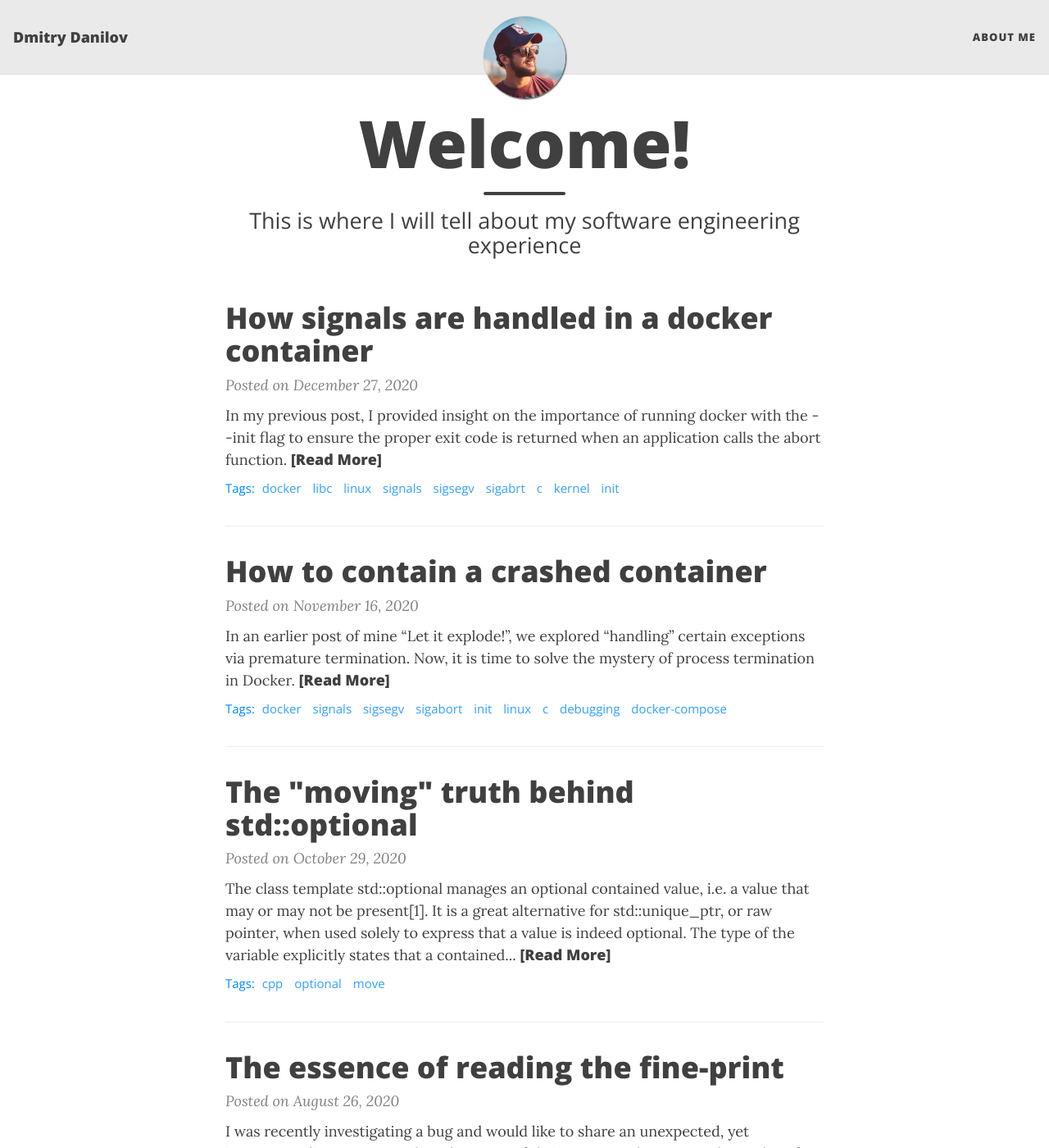
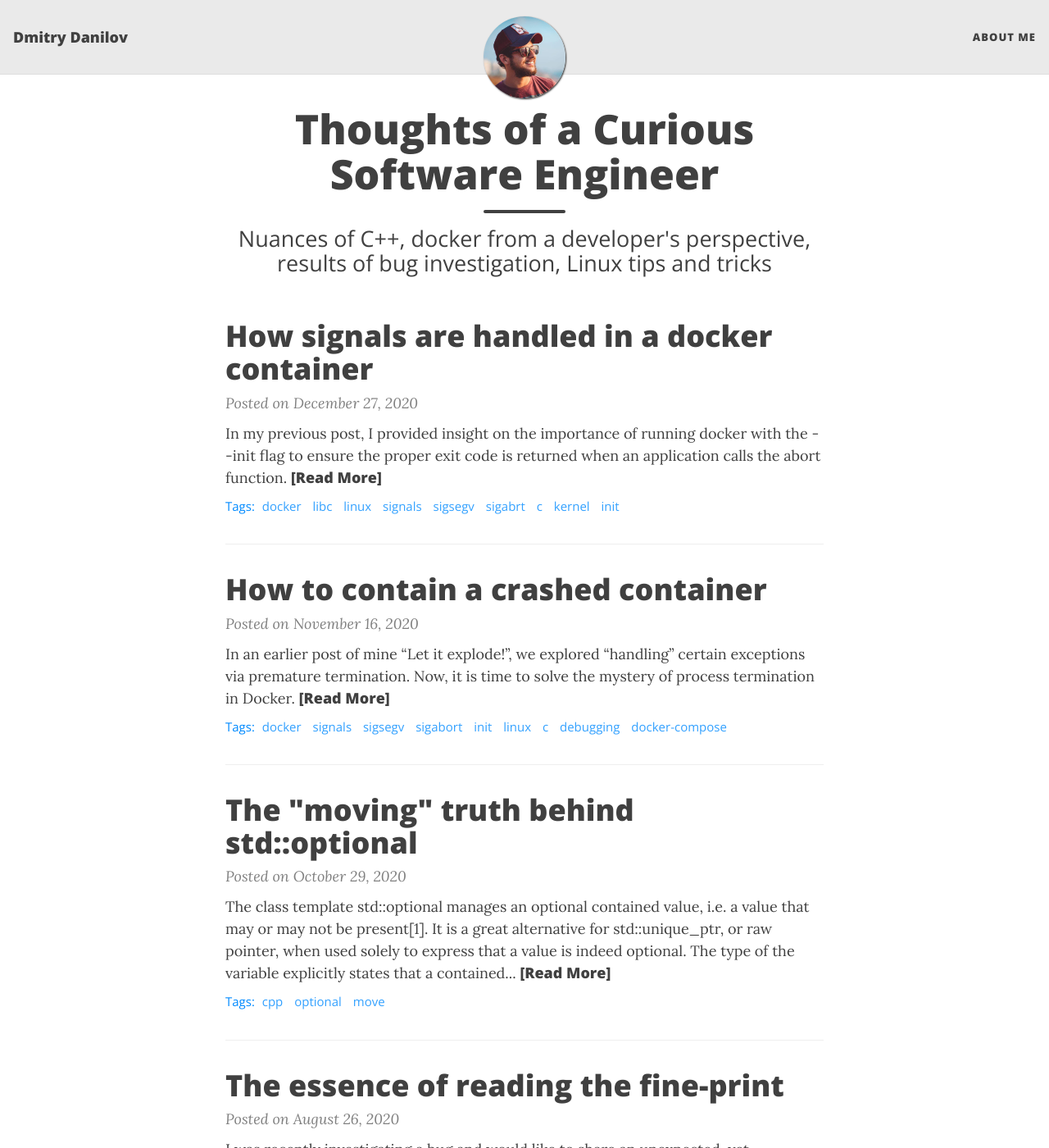
Before and after one commit to f-squirrel/f-squirrel.github.io, a Jekyll site: the page built from index.html, in a window 1280 px wide and 1400 px high. Shown: the whole window at 82% size. Built offline with Jekyll 4.4.1, drawn with Linux system fonts in a browser that asks for light colours; nearby versions of some CDN libraries; the list of posts is cut into pages by our own code.

Commit message:
New main title

```diff
--- a/assets/css/beautifuljekyll.css
+++ b/assets/css/beautifuljekyll.css
@@ -709,7 +709,7 @@ nav.top-nav-short-permanent ~ header > .intro-header.big-img {
     padding: 9.375rem 0;
   }
   .intro-header .page-heading h1 {
-    font-size: 5rem;
+    font-size: 3.125rem;
   }
   .intro-header .post-heading h1 {
     font-size: 3.125rem;
--- a/index.html
+++ b/index.html
@@ -1,7 +1,7 @@
 ---
 layout: home
-title: Welcome!
-subtitle: This is where I will tell about my software engineering experience
+title: Thoughts of a Curious Software Engineer
+subtitle: Nuances of C++, docker from a developer's perspective, results of bug investigation, Linux tips and tricks
 share-title: "Dmitry Danilov - Tech Blog"
 use-site-title: true
 ---
```
